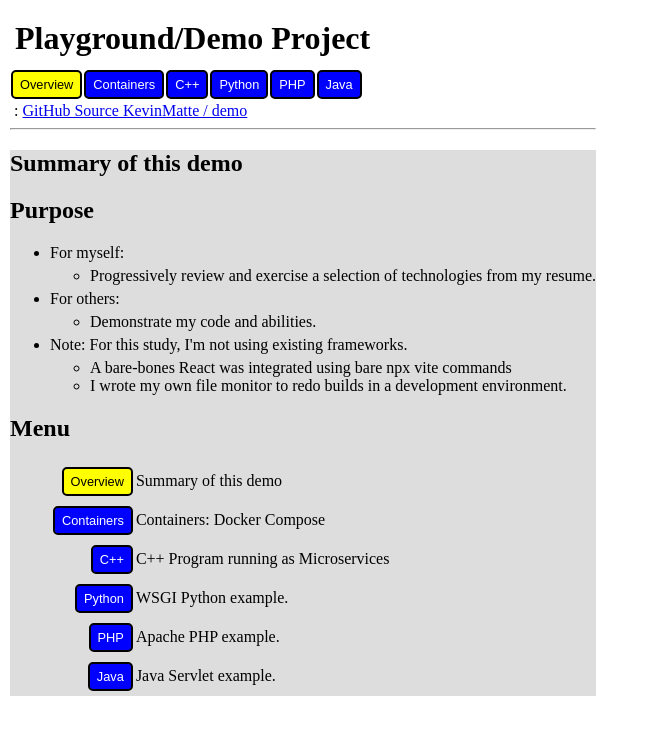
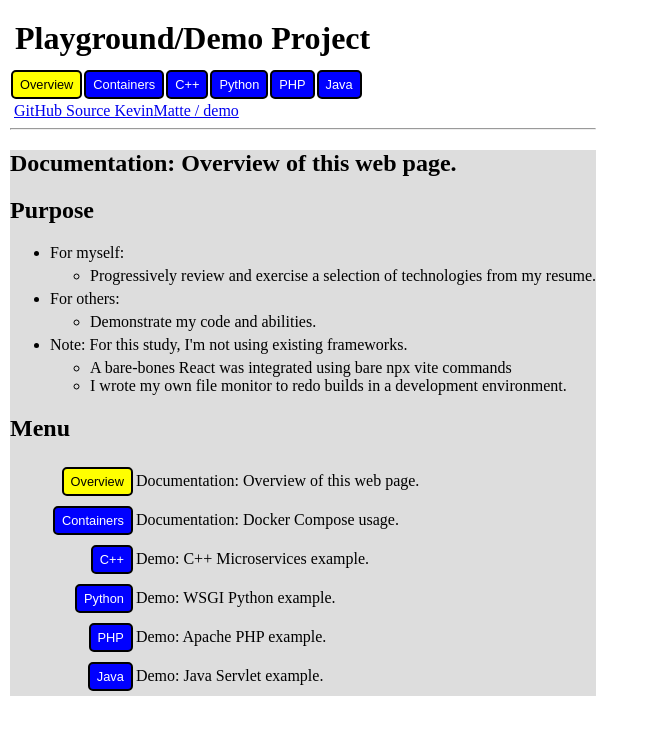
Before and after one commit to KevinMatte/demo, a React (Vite) app in the folder images/demo_ui/src/front/: page / in a window 1280 px wide. Shown: the top 734 px of the page, without its empty margins (0-649 px from the left). Built offline with nearby package versions, Linux system fonts and the light colour scheme.

Commit message:
Improved documentation of menu items. Some refactoring to unify naming convention in pages/*.jsx

```diff
--- a/images/demo_ui/src/front/src/App.jsx
+++ b/images/demo_ui/src/front/src/App.jsx
@@ -3,30 +3,29 @@ import "./css/App.css";
 import appCSS from "./css/App.module.css";
 import Menu from './lib/Menu.jsx';
 import Overview, {toolDefn as overviewToolDefn} from './pages/Overview.jsx';
-import Calc, {toolDefn as calcToolDefn} from './pages/Calc.jsx';
+import CPP, {toolDefn as cppToolDefn} from './pages/CPP.jsx';
 import Python, {toolDefn as pythonToolDefn} from './pages/Python.jsx';
 import PHP, {toolDefn as phpToolDefn} from './pages/PHP.jsx';
 import Java, {toolDefn as javaToolDefn} from './pages/Java.jsx';
 import DemoAnchor from "./lib/Anchors.jsx";
-import DockerCompose, {toolDefn as dockerComposeToolDefn} from './pages/DockerCompose.jsx';
+import Containers, {toolDefn as dockerComposeToolDefn} from './pages/Containers.jsx';
 
 function App() {
-    const [pageName, setPageName] = useState('purpose');
+    const [pageName, setPageName] = useState('overview');
 
     const menuHandler = (item) => {
         setPageName(item);
-        console.log(item);
     }
 
     const menu = {
-        "purpose": {"label": "Overview", 'toolDefn': overviewToolDefn, 'page': null },
-        "dockercompose": {"label": "Containers", 'toolDefn': dockerComposeToolDefn, 'page': (<DockerCompose/>)},
-        "cpp_calc": {"label": "C++", 'toolDefn': calcToolDefn, 'page': (<Calc/>)},
+        "overview": {"label": "Overview", 'toolDefn': overviewToolDefn, 'page': null },
+        "containers": {"label": "Containers", 'toolDefn': dockerComposeToolDefn, 'page': (<Containers/>)},
+        "cpp_hello": {"label": "C++", 'toolDefn': cppToolDefn, 'page': (<CPP/>)},
         "python_hello": {"label": "Python", 'toolDefn': pythonToolDefn, 'page': (<Python/>)},
         "php_hello": {"label": "PHP", 'toolDefn': phpToolDefn, 'page': (<PHP/>)},
         "java_hello": {"label": "Java", 'toolDefn': javaToolDefn, 'page': (<Java/>)},
     };
-    menu.purpose.page = (<Overview menu={menu} handleClick={menuHandler}/>);
+    menu.overview.page = (<Overview menu={menu} handleClick={menuHandler}/>);
 
     let pageDefn = menu[pageName];
     let pageTitle = (<h2>{pageDefn.toolDefn.title}</h2>);
--- a/images/demo_ui/src/front/src/lib/Anchors.jsx
+++ b/images/demo_ui/src/front/src/lib/Anchors.jsx
@@ -2,7 +2,7 @@ import React from "react";
 import {gitProjectURL, gitHubURL} from "./common.jsx";
 
 export default function DemoAnchor({path, title, label, startAt, children}) {
-    let subject = (<span>{title}: </span>);
+    let subject = (<span>{title}{title ? ":" : ""}</span>);
 
     let childrenTitle = "";
     if (children && title)
--- a/images/demo_ui/src/front/src/pages/Calc.jsx
+++ b/images/demo_ui/src/front/src/pages/CPP.jsx
@@ -10,7 +10,7 @@ const toolDocs =
                     <b>Main Code</b>:
                 </li>
                 <ul>
-                    <li><DemoAnchor title="Client" path="images/demo_ui/src/front/src/Calc.jsx"/></li>
+                    <li><DemoAnchor title="Client" path="images/demo_ui/src/front/src/CPP.jsx"/></li>
                     <li><DemoAnchor title="Server" path="images/demo_cpp/src/main.cpp"/></li>
                 </ul>
                 <li><b>Configuration</b></li>
@@ -36,12 +36,12 @@ const toolDocs =
 ;
 export const toolDefn = {
     "title":
-        "C++ Program running as Microservices",
+        "Demo: C++ Microservices example.",
     "toolDocs":
     toolDocs,
 };
 
-export default function Calc() {
+export default function CPP() {
     const [loading, setLoading] = useState(false);
     const [data, setData] = useState(null);
     const [error, setError] = useState(null);
--- a/images/demo_ui/src/front/src/pages/DockerCompose.jsx
+++ b/images/demo_ui/src/front/src/pages/Containers.jsx
@@ -2,15 +2,15 @@ import DemoAnchor, {Anchor, GitHubAnchor} from "../lib/Anchors.jsx";
 import React from "react";
 
 export const toolDefn = {
-    "title": "Containers: Docker Compose",
+    "title": "Documentation: Docker Compose usage.",
     "toolDocs": null,
 };
 
-function DockerCompose() {
+function Containers() {
 
     return (
         <div>
-            <h3>Project Build</h3>
+            <h3>Generation of: docker-compose.yaml</h3>
             <ul>
                 <li><DemoAnchor path="Makefile"/>: Top Level GNU Makefile with targets like:</li>
                 <ul>
@@ -40,7 +40,7 @@ function DockerCompose() {
                 <li><b>Source Code</b></li>
                 <ul>
                     <li><DemoAnchor title="Java Client" path="images/demo_ui/src/front/src/Java.jsx"/></li>
-                    <li><DemoAnchor title="CPP Client" path="images/demo_ui/src/front/src/Calc.jsx"/></li>
+                    <li><DemoAnchor title="CPP Client" path="images/demo_ui/src/front/src/CPP.jsx"/></li>
                 </ul>
             </ul>
 
@@ -80,4 +80,4 @@ function DockerCompose() {
     )
 }
 
-export default DockerCompose;
+export default Containers;
--- a/images/demo_ui/src/front/src/pages/Java.jsx
+++ b/images/demo_ui/src/front/src/pages/Java.jsx
@@ -14,7 +14,6 @@ const toolDocs =
                 </ul>
                 <li><b>Configuration</b></li>
                 <ul>
-                    <li>
                     <li><Anchor title="/api/demo_java/ URL Proxy"
                                 path="https://httpd.apache.org/docs/current/mod/mod_proxy.html">MOD
                         PROXY</Anchor></li>
@@ -22,7 +21,6 @@ const toolDocs =
                                 path="images/demo_ui/src/static/etc/apache2/sites-available/000-default.conf"
                                 label='&lt;Location "/api/demo_java/>"&gt;'
                     />
-                    </li>
                     <li><DemoAnchor title="Tomcat Servlet Config" label="webapps/MyApp"
                                     path="images/demo_java/mount/usr/local/tomcat/webapps/MyApp"/></li>
                 </ul>
@@ -37,6 +35,6 @@ export default function Java() {
 }
 
 export const toolDefn = {
-    "title": "Java Servlet example.",
+    "title": "Demo: Java Servlet example.",
     "toolDocs": toolDocs,
 };
--- a/images/demo_ui/src/front/src/pages/Overview.jsx
+++ b/images/demo_ui/src/front/src/pages/Overview.jsx
@@ -3,7 +3,7 @@ import menuCss from "../lib/css/Menu.module.css";
 import MenuButton from "../lib/MenuButton.jsx";
 
 export const toolDefn = {
-    "title": "Summary of this demo",
+    "title": "Documentation: Overview of this web page.",
     "toolDocs": null,
 };
 
@@ -44,7 +44,7 @@ function Overview({menu, handleClick}) {
                                             name={name}
                                             key={name}
                                             title={item.toolDefn.title}
-                                            selected={name === 'purpose'}
+                                            selected={name === 'overview'}
                                         >
                                             {item.label}
                                         </MenuButton>
--- a/images/demo_ui/src/front/src/pages/PHP.jsx
+++ b/images/demo_ui/src/front/src/pages/PHP.jsx
@@ -21,7 +21,7 @@ export const toolDocs = (
     </div>
 );
 export const toolDefn = {
-    "title": "Apache PHP example.",
+    "title": "Demo: Apache PHP example.",
     "toolDocs": toolDocs,
 };
 
--- a/images/demo_ui/src/front/src/pages/Python.jsx
+++ b/images/demo_ui/src/front/src/pages/Python.jsx
@@ -31,7 +31,7 @@ export const toolDocs = (
     </div>
 );
 export const toolDefn = {
-    "title": "WSGI Python example.",
+    "title": "Demo: WSGI Python example.",
     "toolDocs": toolDocs,
 };
 
```
Lines whose indentation alone changed are shown as unchanged.
